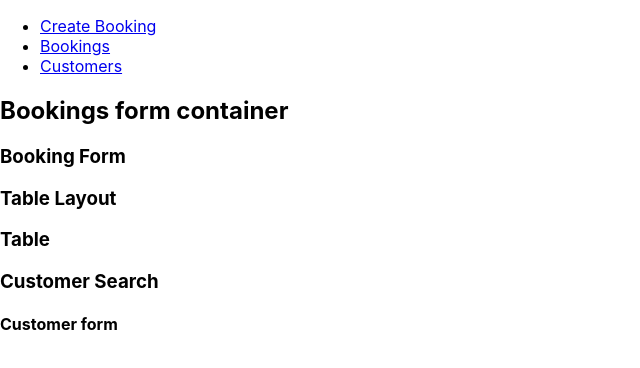
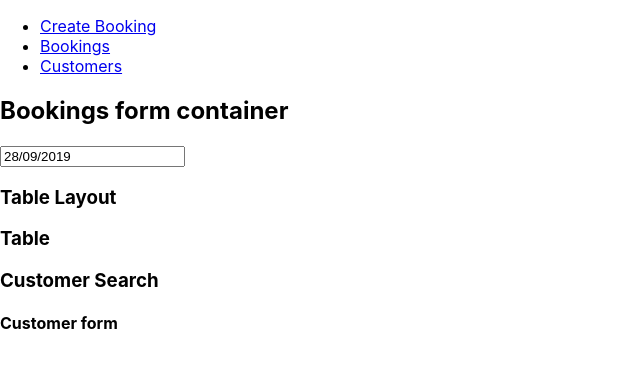
Before and after one commit to Fidelma/Restaurant-Bookings-Group-Project, a React (Create React App) app in the folder frontend_restaurant_bookings/: page / in a window 1280 px wide. Shown: the top 368 px of the page, without its empty margins (0-640 px from the left). Built offline with nearby package versions, Linux system fonts and the light colour scheme.

Commit message:
calendar selection working

```diff
--- a/frontend_restaurant_bookings/package.json
+++ b/frontend_restaurant_bookings/package.json
@@ -4,6 +4,7 @@
   "private": true,
   "dependencies": {
     "react": "^16.9.0",
+    "react-datepicker": "^2.9.6",
     "react-dom": "^16.9.0",
     "react-router-dom": "^5.1.0",
     "react-scripts": "3.1.2"
--- a/frontend_restaurant_bookings/src/components/bookings/BookingForm.js
+++ b/frontend_restaurant_bookings/src/components/bookings/BookingForm.js
@@ -1,7 +1,12 @@
 import React from 'react';
+import DateSelector from "./DateSelector.js";
 
-const BookingForm = () => (
-  <h3>Booking Form</h3>
+const BookingForm = (props) => (
+  <>
+    <form>
+    <DateSelector getDate={props.getDate}/>
+    </form>
+  </>
 )
 
 export default BookingForm;
--- /dev/null
+++ b/frontend_restaurant_bookings/src/components/bookings/DateSelector.js
@@ -0,0 +1,33 @@
+import React from "react";
+import DatePicker from "react-datepicker";
+
+import "react-datepicker/dist/react-datepicker.css";
+
+class DateSelector extends React.Component {
+  constructor(props){
+    super(props);
+    this.state = {
+      startDate: new Date()
+    };
+    this.handleChange = this.handleChange.bind(this);
+  }
+
+  handleChange = date => {
+    this.setState({
+      startDate: date
+    });
+    this.props.getDate(date);
+  };
+
+  render() {
+    return (
+      <DatePicker
+        dateFormat="dd/MM/yyyy"
+        selected={this.state.startDate}
+        onChange={this.handleChange}
+      />
+    );
+  }
+}
+
+export default DateSelector;
--- a/frontend_restaurant_bookings/src/containers/BookingsFormContainer.js
+++ b/frontend_restaurant_bookings/src/containers/BookingsFormContainer.js
@@ -4,11 +4,26 @@ import TableLayout from '../components/tables/TableLayout.js';
 import CustomerBookingsContainer from './CustomerBookingsContainer.js';
 
 class BookingsFormContainer extends Component {
+  constructor(props){
+    super(props);
+    this.state = {
+      date: null
+    }
+    this.getDate = this.getDate.bind(this);
+  }
+
+  getDate(date){
+    return(
+      this.setState({date: date})
+    )
+
+  }
+
   render(){
     return(
       <>
         <h2>Bookings form container</h2>
-        <BookingForm />
+        <BookingForm getDate={this.getDate}/>
         <TableLayout />
         <CustomerBookingsContainer />
       </>
```
Also changed, not shown: 1 other file (tests, documents, lock files or other folders).
